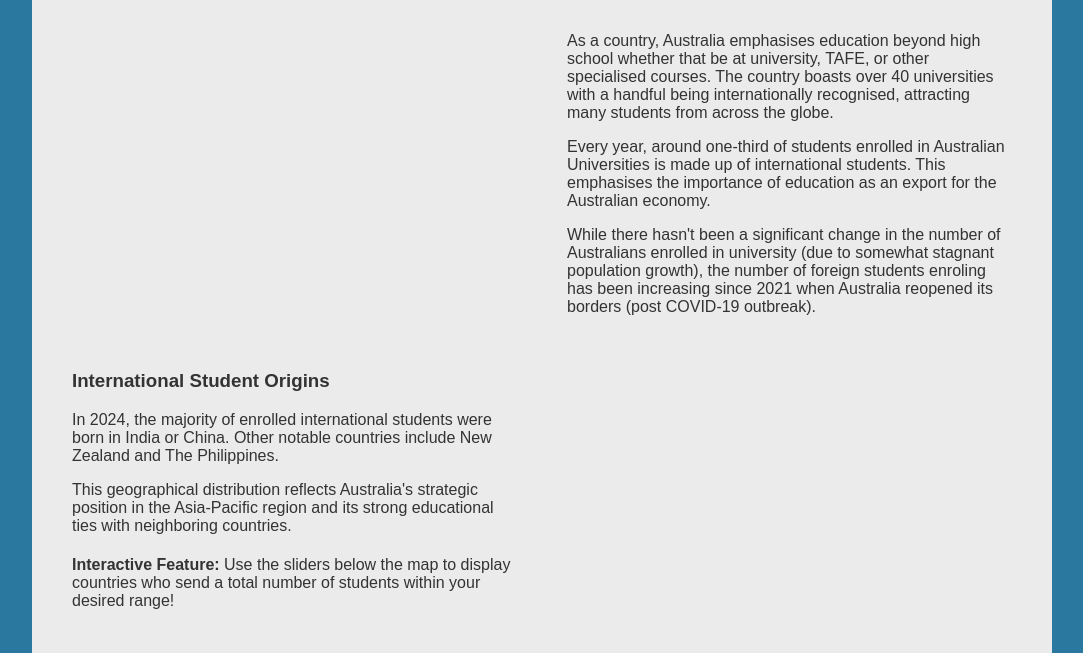
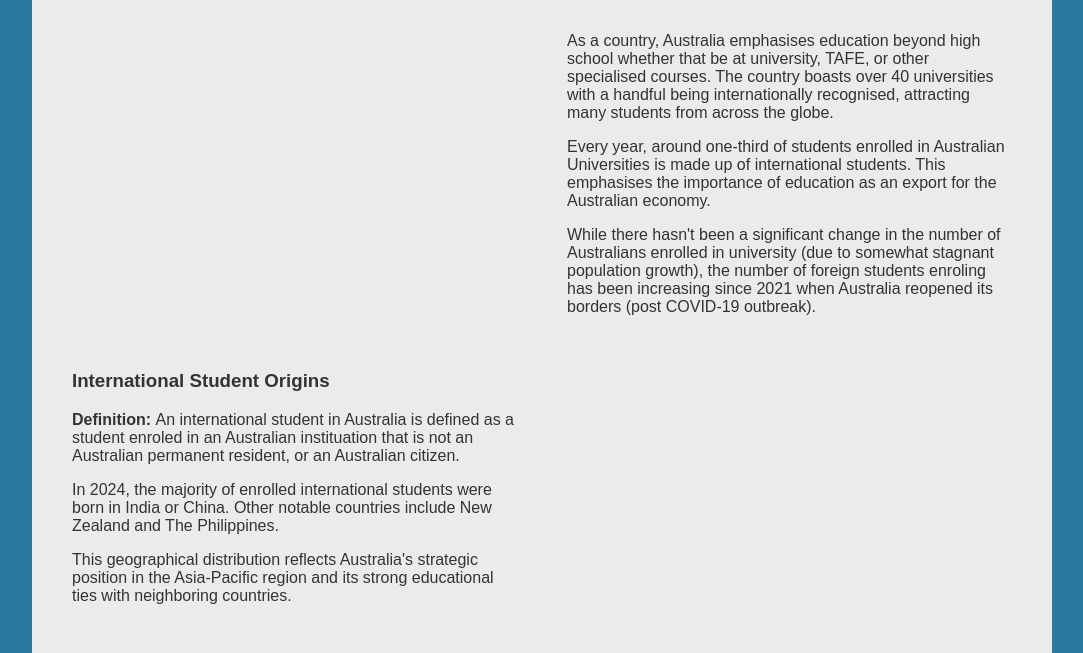
Before and after one commit to ninflo/Data-Visualisation-FIT3179, a plain HTML site: page a2.html in a window 1280 px wide. Shown: the part 123-776 px from the top of the page, without its empty margins (98-1181 px from the left). Drawn offline with Linux system fonts and the light colour scheme; a script that the page names is missing.

Commit message:
add definition in text of a2.html

```diff
--- a/a2.html
+++ b/a2.html
@@ -88,10 +88,10 @@
             <div class="content-grid">
                 <div class="text-content">
                     <h3>International Student Origins</h3>
+                    <p><strong>Definition: </strong> An international student in Australia is defined as a student enroled in an Australian instituation that is not an Australian permanent resident, or an Australian citizen.</p>
                     <p>In 2024, the majority of enrolled international students were born in India or China. Other notable countries include New Zealand and The Philippines.</p>
                     <p>This geographical distribution reflects Australia's strategic position in the Asia-Pacific region and its strong educational ties with neighboring countries.</p>
                     <h4></h4>
-                    <p><strong>Interactive Feature:</strong> Use the sliders below the map to display countries who send a total number of students within your desired range!</p>
                 </div>
                 <div>
                     <div id="map"></div>
```
